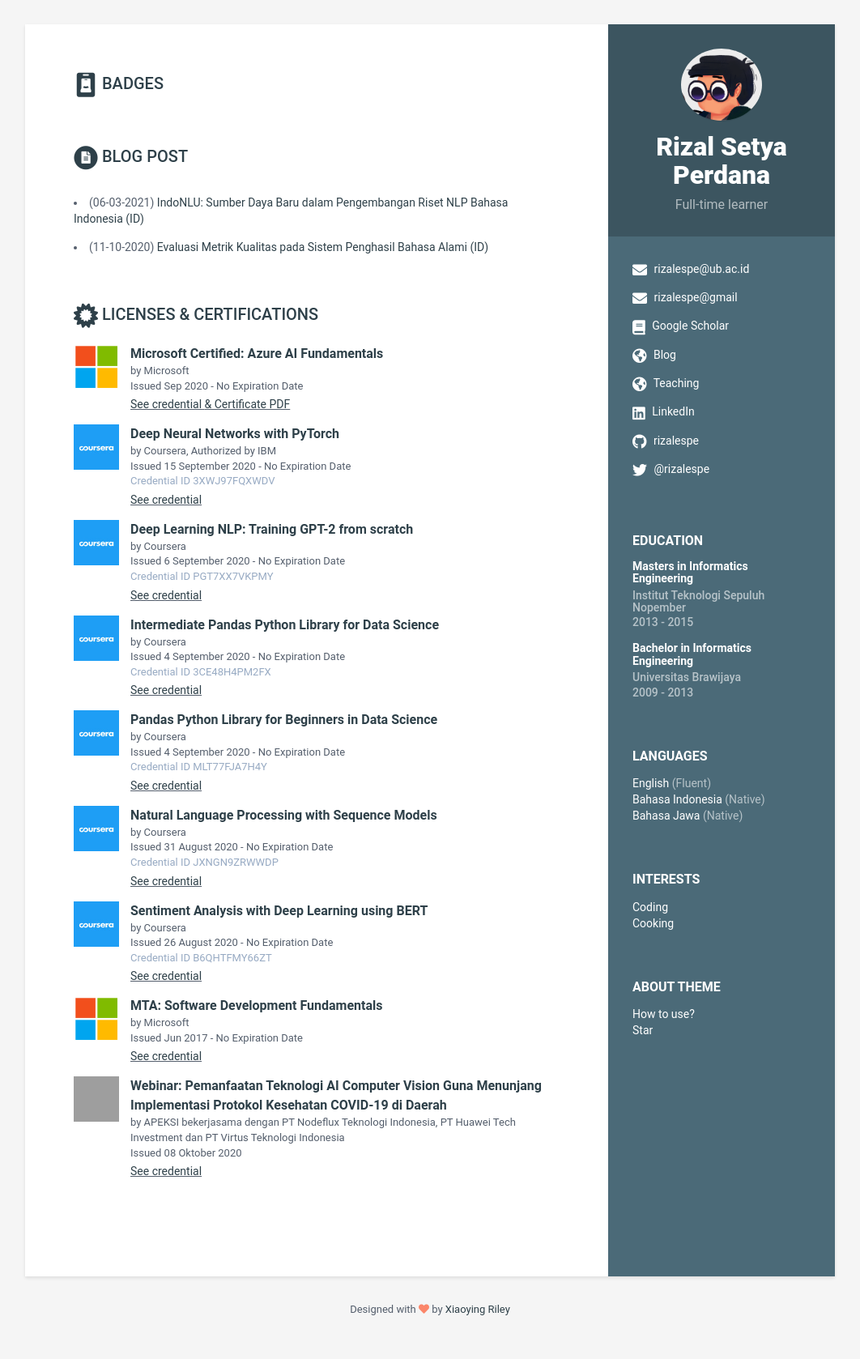
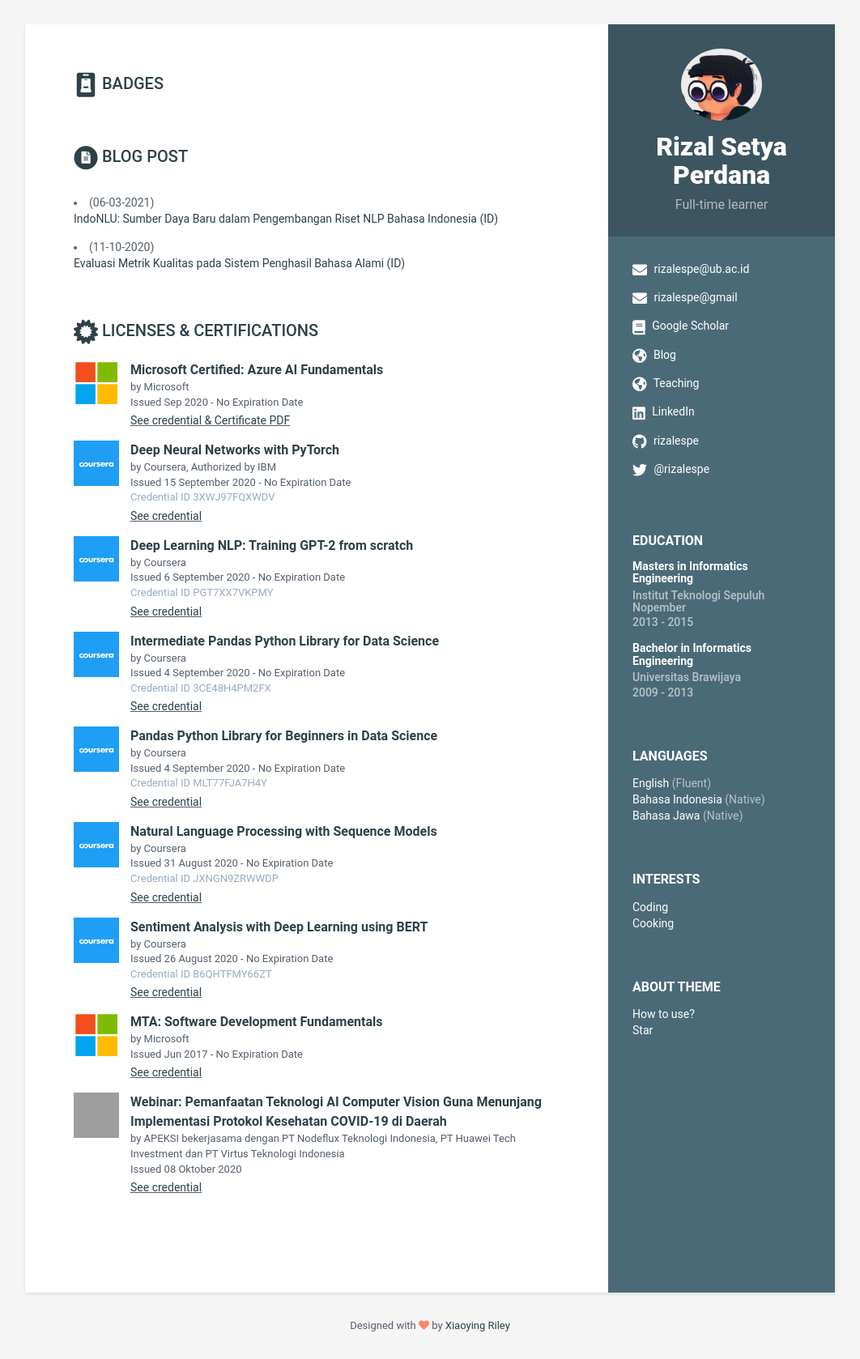
Before and after one commit to rizalespe/rizalespe.github.io, a Jekyll site: the page built from index.html, in a window 1280 px wide. Shown: the whole page at 81% size, without its empty margins (109-1171 px from the left). Built offline with Jekyll 4.4.1, drawn with Linux system fonts in a browser that asks for light colours; a script that is not in the unit is left out; grey boxes are pictures that could not be loaded.

```diff
--- a/_includes/blog_post.html
+++ b/_includes/blog_post.html
@@ -19,7 +19,7 @@
   {% for post in blog_posts.article %}
   <div class="item">
     {% if post.link %}
-      <li>({{ post.conference }}) <a target="_blank" href="{{ post.link }}">{{ post.title }}</a></li>
+      <li>({{ post.conference }}) <br/><a target="_blank" href="{{ post.link }}">{{ post.title }}</a></li>
     {% else %}
       <li>{{ post.title }}</li>
     {% endif %}
```
